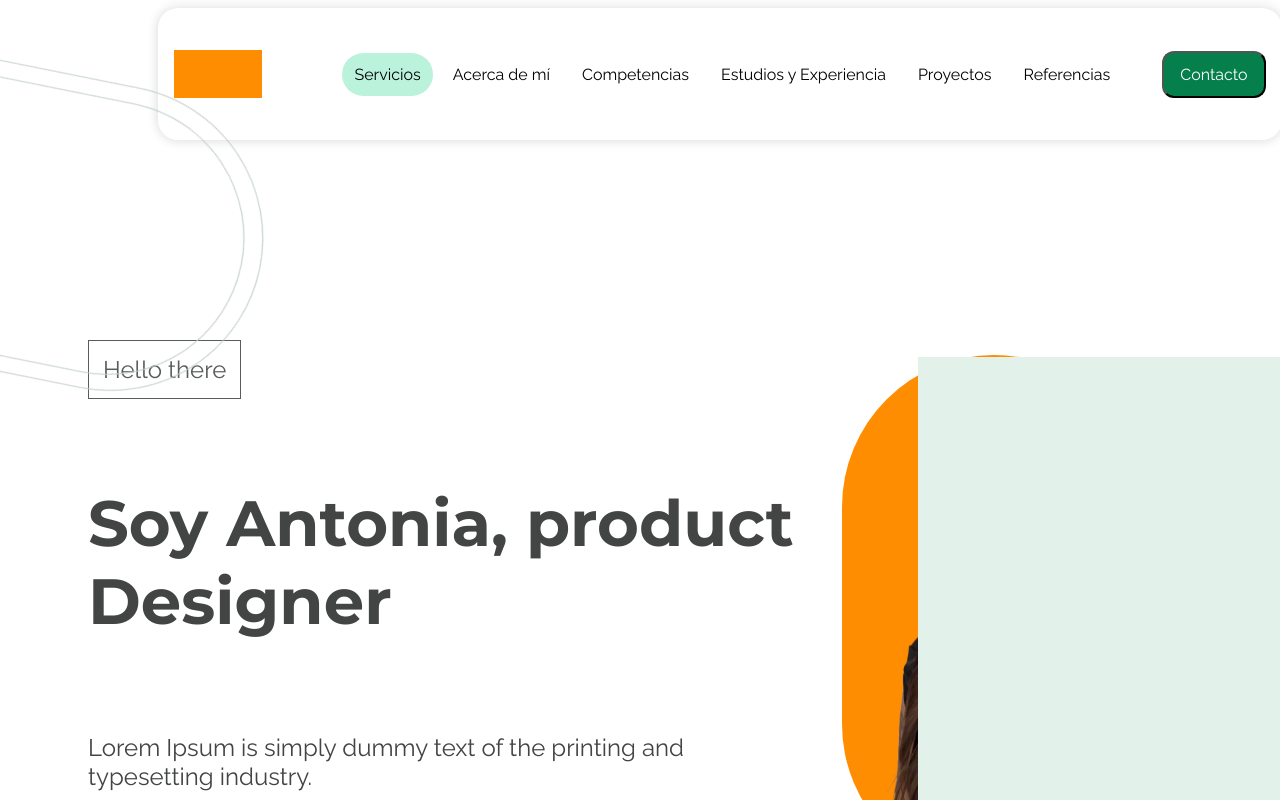
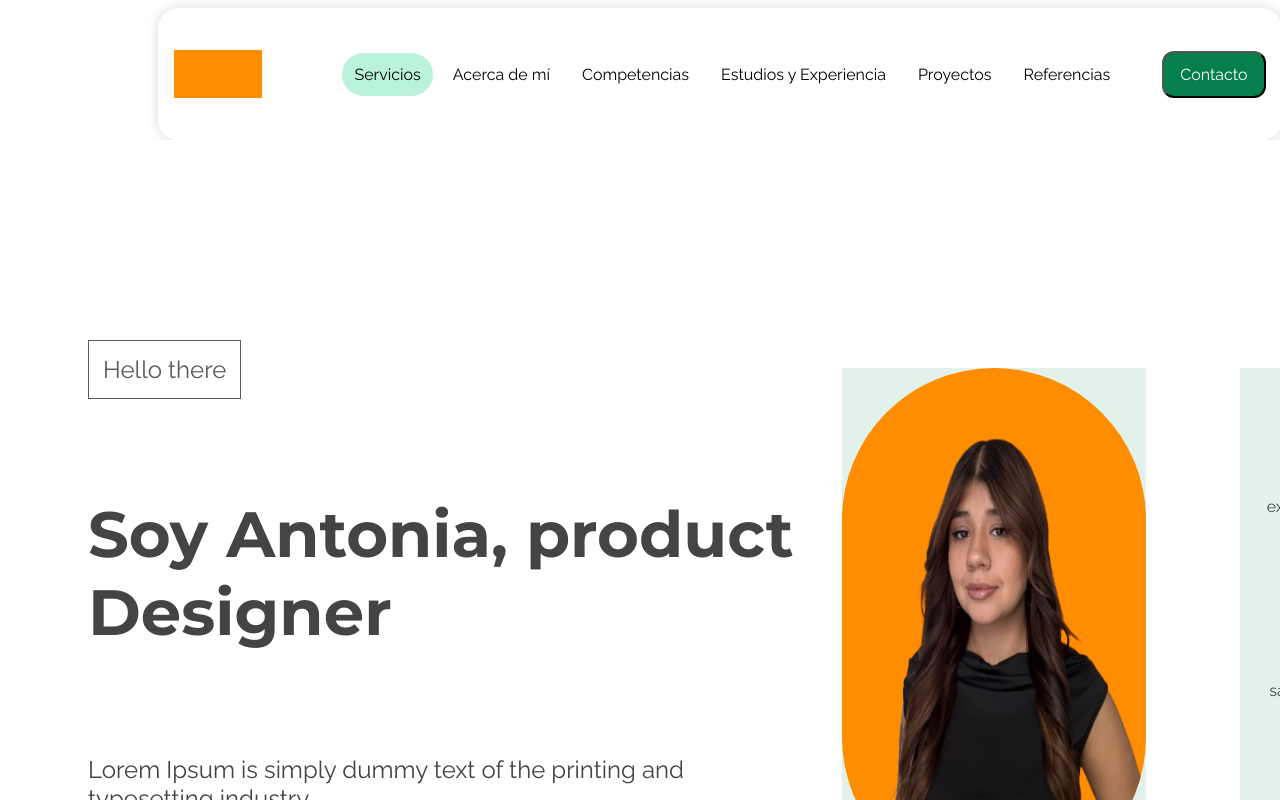
Before and after one commit to jeannettearias/AntoPortfolio, a React (Vite) app: page / in a window 1280 px wide. Shown: the top 800 px of the page. Built offline with nearby package versions, Linux system fonts and the light colour scheme.

Commit message:
fix the home and body clases in app

```diff
--- a/src/components/App.jsx
+++ b/src/components/App.jsx
@@ -1,8 +1,7 @@
 import '../styles/App.scss';
 import Header from './layout/Header';
-import Hero from './layout/hero';
+import Hero from './layout/Hero';
 import Landing from './landing/Landing';
-import Footer from './layout/Footer';
 import heroData from '../data/heroData.json';
 import React from 'react';
 import { useState } from 'react';
@@ -11,16 +10,17 @@ function App() {
   const [data, setData] = useState(heroData);
 
   return (
-
-    <main className="main">
+    <section className="Home">
       <Header />
 
-      <Hero heroData={data} />
-      <Landing />
+      <main className="body">
 
-      <Footer />
-    </main>
+        <Hero heroData={data} />
+        <Landing />
 
+      </main>
+
+    </section>
   )
 }
 
--- a/src/components/layout/Hero.jsx
+++ b/src/components/layout/Hero.jsx
@@ -19,18 +19,24 @@ function Hero({ heroData }) {
                         <button className="descargar__btn">Descargar CV</button>
                     </div>
                 </div>
-                <div className="hero__info">
-                    <div className="Detail_1">
-                        <div className="rectangle_3"></div>
-                        <div className="rectangle_4"></div>
+                <div className="hero__info Detail_2">
+                    <div className="Detail_2">
+
+                        <div className="Detail_1">
+                        </div>
+                        <div className="figma__picture">
+                            <div className="rectangle_3"></div>
+                            <div className="rectangle_4"></div>
+                            <img
+                                className="hero__img"
+                                src="/images/Anto__hero.png"
+                                alt=""
+                            />
+
+                        </div>
                     </div>
-                    <div className="Detail_2"></div>
-                    <div className="figma__picture">
-                        <img
-                            className="hero__img"
-                            src="/images/Anto__hero.png" alt="" />
-                    </div>
-                    <div className="data__sections">
+
+                    <div className="data__sections Detail_2">
                         <div className="data__content">
                             {heroData.map(item => (
                                 <div key={item.id} >
--- a/src/styles/App.scss
+++ b/src/styles/App.scss
@@ -18,9 +18,16 @@ main {
   flex: 1; /* pushes footer down */
 }
 
-.main {
+.Home {
   width: 1440px;
   height: 7789px;
 
   background: var(--Main-White, #fff);
 }
+
+.body {
+  display: flex;
+  width: 1440px;
+  flex-direction: column;
+  align-items: flex-start;
+}
--- a/src/styles/_hero.scss
+++ b/src/styles/_hero.scss
@@ -123,7 +123,11 @@
   align-items: center;
   gap: 94px;
   align-self: stretch;
-}
+
+  .Detail_2 {
+    height: 521px;
+
+    background: var(--Green-01, #e2f2eb);
 
     .Detail_1 {
       width: 304px;
@@ -162,17 +166,8 @@
         transform: rotate(50.694deg);
       }
     }
-
-.Detail_2 {
-  width: 449px;
-  height: 521px;
-
-  position: absolute;
-  right: -87px;
-
-  background: var(--Green-01, #e2f2eb);
   }
-
+}
 .figma__picture {
   display: flex;
   width: 304px;
```
Lines whose indentation alone changed are shown as unchanged.
